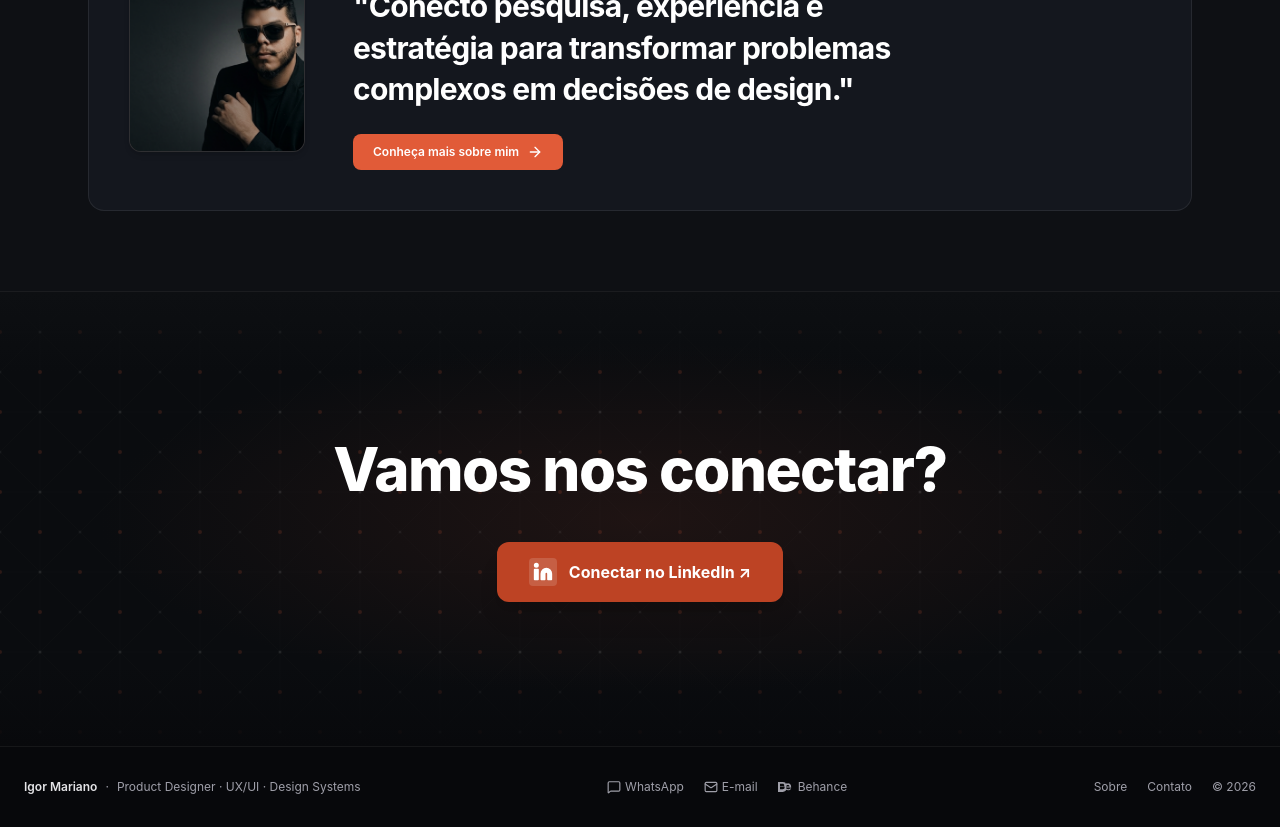
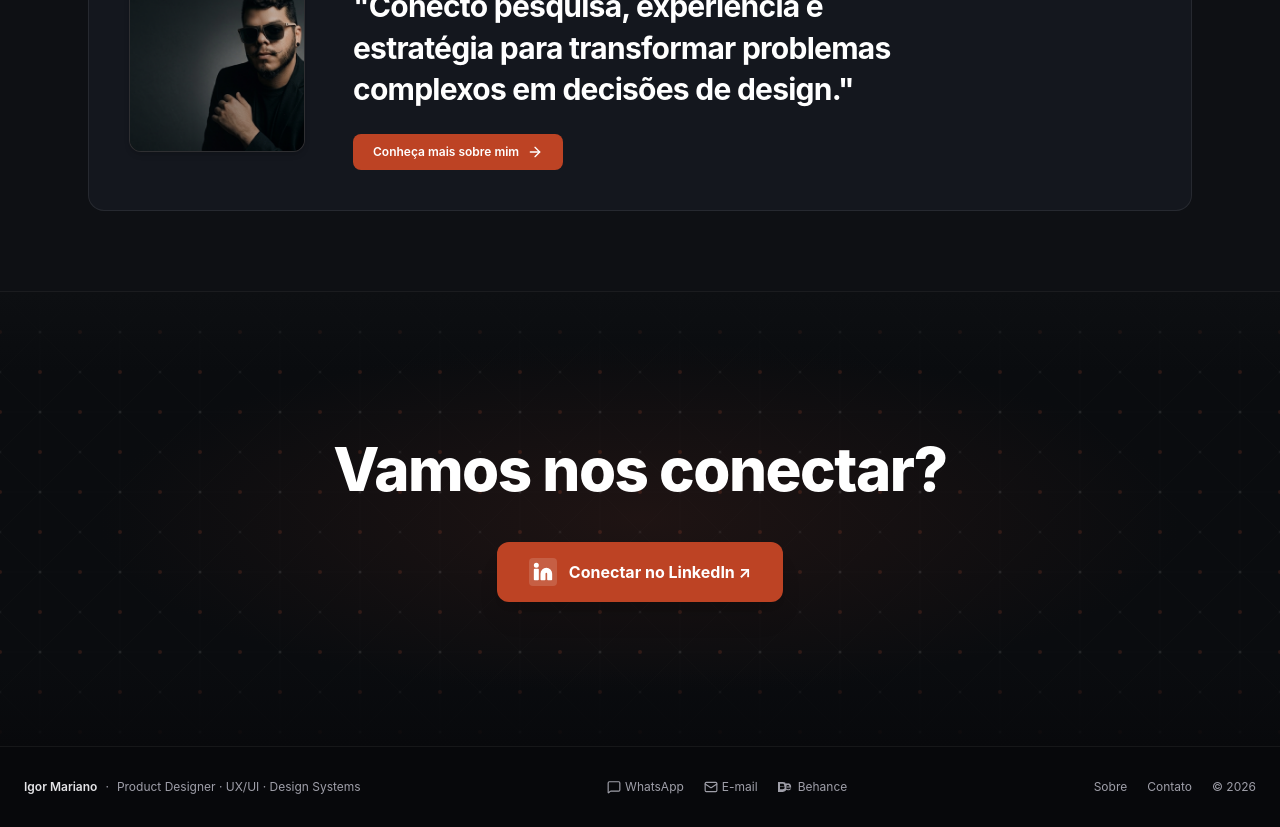
Before and after one commit to igormarianoapps/Portfolio, a React (Vite) app: page / in a window 1280 px wide. Shown: the part 3520-4347 px from the top of the page. Built offline with nearby package versions, Linux system fonts and the light colour scheme.

Commit message:
a11y: fix contrast on About home CTA

```diff
--- a/src/components/AboutHomeBlock.tsx
+++ b/src/components/AboutHomeBlock.tsx
@@ -38,7 +38,7 @@ export const AboutHomeBlock: React.FC = () => {
             <Link
               to="/sobre"
               className="inline-flex items-center gap-2 px-5 py-2.5 rounded-lg text-xs font-semibold text-white transition-all focus-ring-accent"
-              style={{ backgroundColor: 'var(--color-accent)' }}
+              style={{ backgroundColor: 'var(--color-accent-cta)' }}
               onMouseEnter={(e) => (e.currentTarget.style.backgroundColor = 'var(--color-accent-hover)')}
               onMouseLeave={(e) => (e.currentTarget.style.backgroundColor = 'var(--color-accent)')}
             >
```
